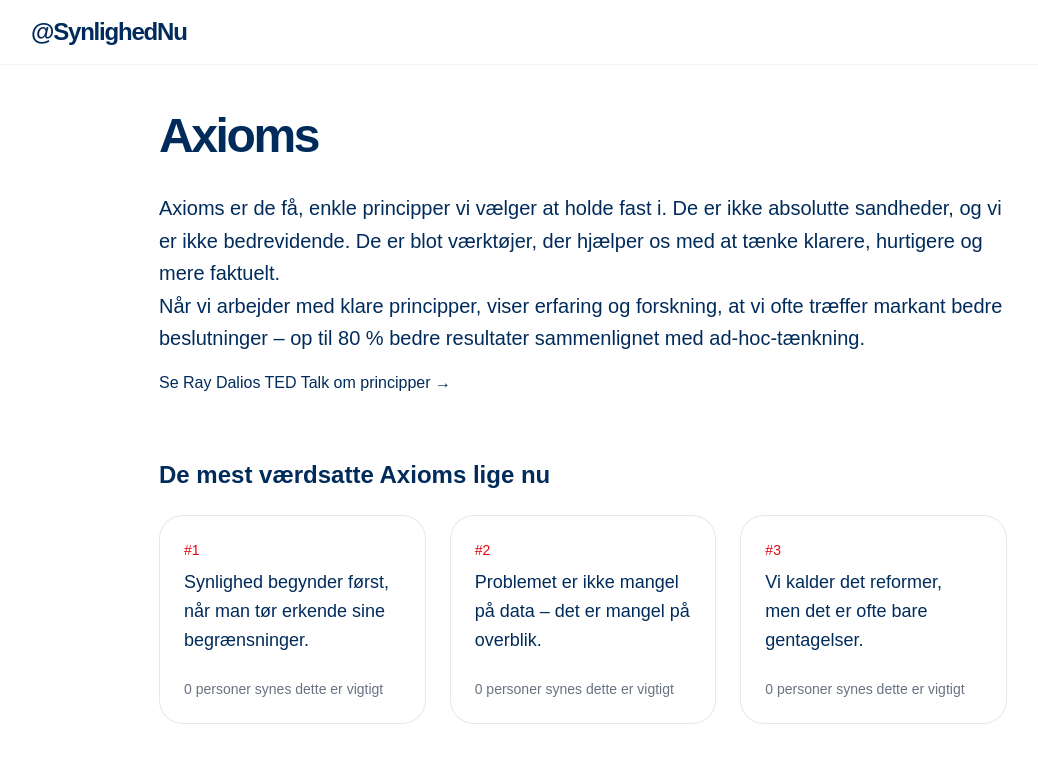
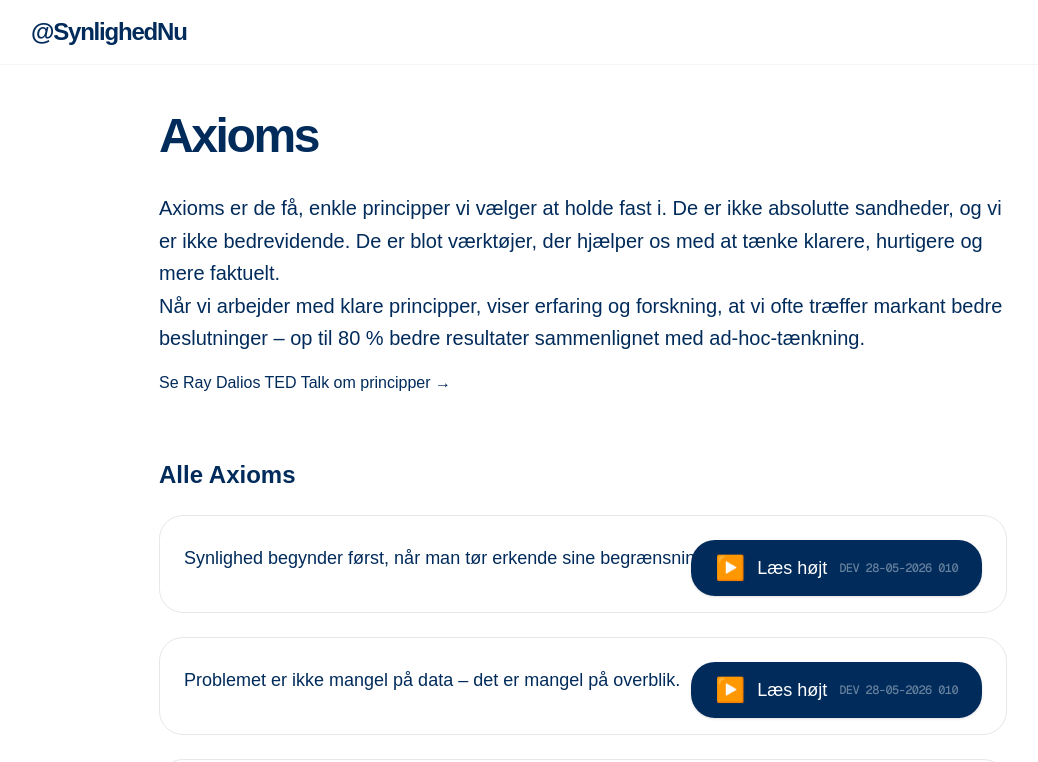
Before and after one commit to synlighed-nu/synlighed-nu-clean, a Next.js app: page /axiomer in a window 1280 px wide. Shown: the top 762 px of the page, without its empty margins (57-1095 px from the left). Built offline with nearby package versions, Linux system fonts and the light colour scheme.

Commit message:
Update page.tsx

```diff
--- a/app/axiomer/page.tsx
+++ b/app/axiomer/page.tsx
@@ -2,6 +2,7 @@
 
 import React, { useState, useEffect } from 'react';
 import Nav from '../components/common/_Nav';
+import SpeakerButton from '../components/common/_SpeakerButton';
 import { AXIOMS, DEV_VERSION } from '../lib/constants';
 
 export default function AxiomerPage() {
@@ -50,14 +51,8 @@ export default function AxiomerPage() {
   const handleSubmitSuggestion = (e: React.FormEvent) => {
     e.preventDefault();
     setSuggestionSubmitted(true);
-    // Her kan vi senere gemme forslaget – lige nu viser vi kun feedback
-    setTimeout(() => setSuggestionSubmitted(false), 5000); // gemmer beskeden efter 5 sek
+    setTimeout(() => setSuggestionSubmitted(false), 5000);
   };
-
-  const top3 = [...AXIOMS]
-    .map((item, i) => ({ ...item, likes: likes[i], index: i }))
-    .sort((a, b) => b.likes - a.likes)
-    .slice(0, 3);
 
   return (
     <div className="min-h-screen bg-white text-[#002B5B]">
@@ -87,30 +82,24 @@ export default function AxiomerPage() {
           </a>
         </div>
 
-        {/* Top 3 */}
-        <div className="mb-16">
-          <h2 className="text-2xl font-semibold mb-6">De mest værdsatte Axioms lige nu</h2>
-          <div className="grid md:grid-cols-3 gap-6">
-            {top3.map((item, i) => (
-              <div key={i} className="bg-white border border-[#002B5B]/10 rounded-3xl p-6">
-                <div className="text-sm font-medium text-[#E30613] mb-2">#{i + 1}</div>
-                <p className="text-lg leading-relaxed">{item.text}</p>
-                <div className="mt-6 text-sm text-gray-500">
-                  {item.likes} personer synes dette er vigtigt
-                </div>
-              </div>
-            ))}
-          </div>
-        </div>
-
-        {/* Alle Axioms */}
+        {/* Alle Axioms med højtaler-knap */}
         <h2 className="text-2xl font-semibold mb-6">Alle Axioms</h2>
         <div className="space-y-6">
           {AXIOMS.map((axiom, index) => (
-            <div key={index} className="flex gap-4 bg-white border border-gray-200 rounded-3xl p-6 hover:border-[#002B5B]/30 transition-colors">
-              <div className="flex-1">
+            <div key={index} className="relative flex gap-4 bg-white border border-gray-200 rounded-3xl p-6 hover:border-[#002B5B]/30 transition-colors">
+
+              {/* Højtaler-knap øverst til højre */}
+              <div className="absolute top-6 right-6">
+                <SpeakerButton
+                  text={axiom.text}
+                  endingAxiomIndex={index}
+                />
+              </div>
+
+              <div className="flex-1 pt-1">
                 <p className="text-lg leading-relaxed">{axiom.text}</p>
               </div>
+
               <button
                 onClick={() => toggleLike(index)}
                 className={`flex flex-col items-center justify-center w-12 h-12 rounded-2xl transition-all ${
@@ -122,6 +111,7 @@ export default function AxiomerPage() {
                 <span className="text-2xl">❤️</span>
                 <span className="text-xs font-medium mt-1">{likes[index]}</span>
               </button>
+
               {userLikes[index] && (
                 <div className="text-xs text-[#002B5B] self-center font-medium">Du har liket dette</div>
               )}
@@ -135,7 +125,6 @@ export default function AxiomerPage() {
           <p className="text-sm text-gray-600 mb-4">
             Har du et princip du synes bør være med? Vi er altid åbne for nye perspektiver.
           </p>
-
           <form onSubmit={handleSubmitSuggestion}>
             <textarea
               className="w-full h-32 border border-gray-300 rounded-2xl p-4 focus:outline-none focus:border-[#002B5B]"
```
